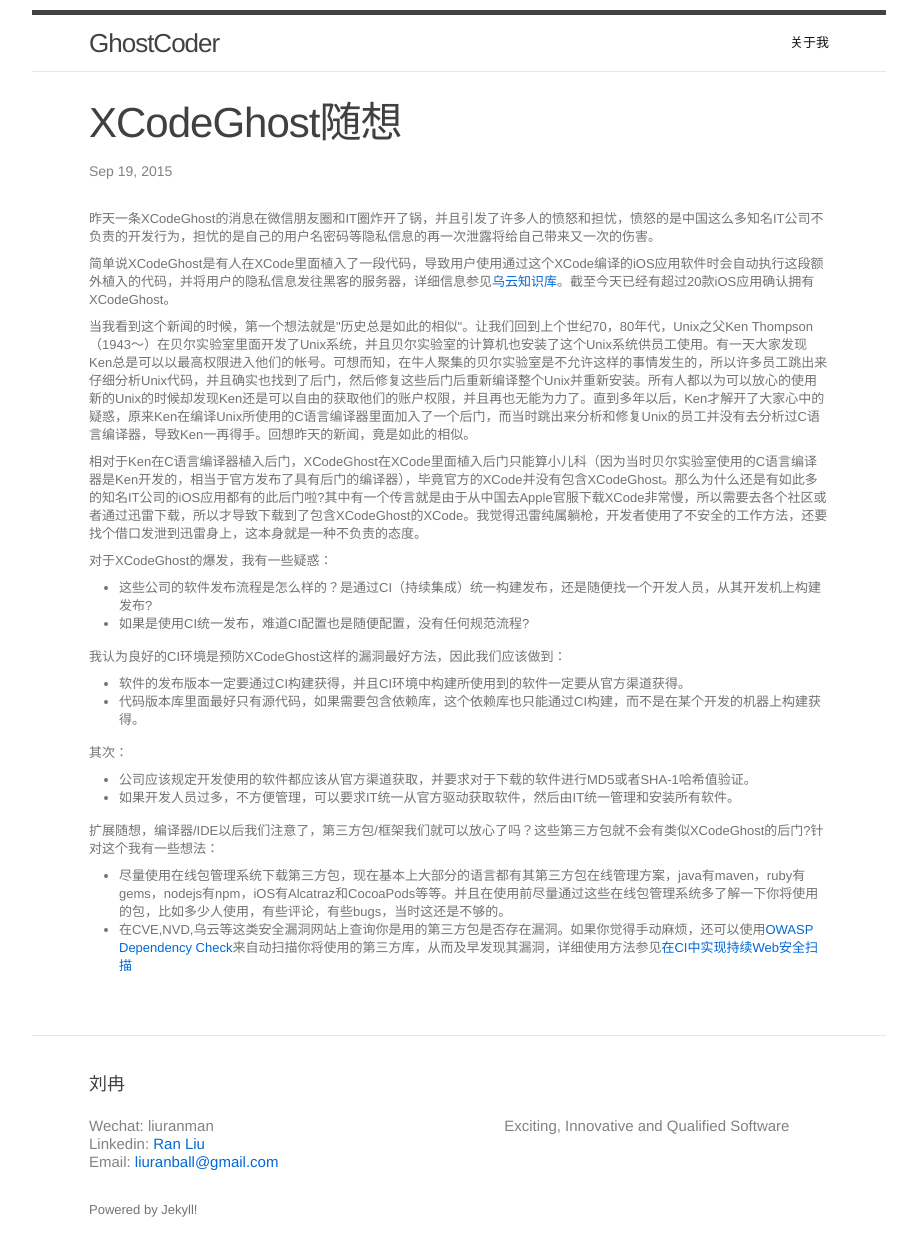
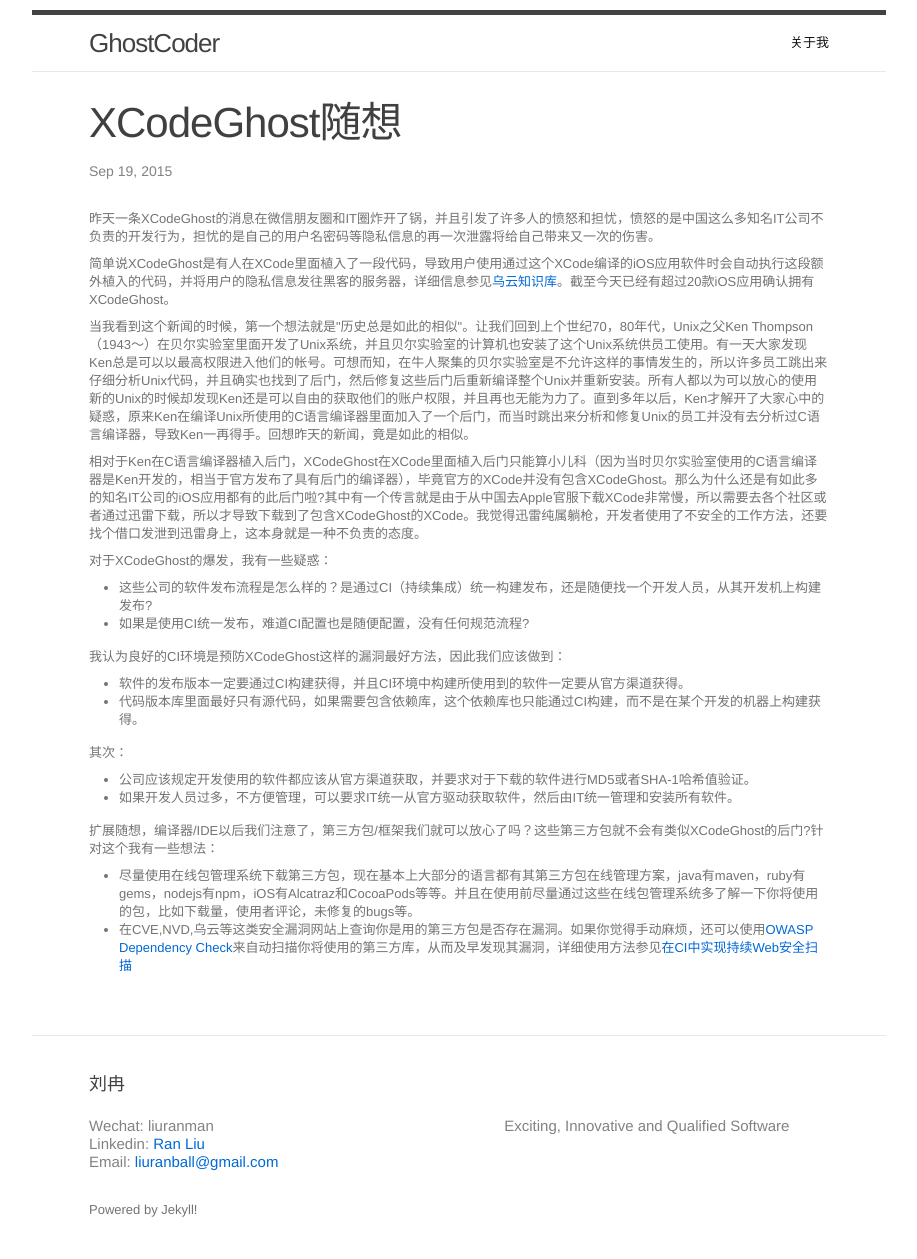
Before and after one commit to TWRanMan/twranman.github.io, a Jekyll site: the page built from _posts/2015-09-19-security-thinking-about-xcodeghost.html, in a window 1280 px wide. Shown: the whole page, without its empty margins (181-1098 px from the left). Built offline with Jekyll 4.4.1, drawn with Linux system fonts in a browser that asks for light colours.

Commit message:
change some text of blog xcodeghost

```diff
--- a/_posts/2015-09-19-security-thinking-about-xcodeghost.html
+++ b/_posts/2015-09-19-security-thinking-about-xcodeghost.html
@@ -197,7 +197,7 @@
 <p>扩展随想，编译器/IDE以后我们注意了，第三方包/框架我们就可以放心了吗？这些第三方包就不会有类似XCodeGhost的后门?针对这个我有一些想法：</p>
 
 <ul>
-<li>尽量使用在线包管理系统下载第三方包，现在基本上大部分的语言都有其第三方包在线管理方案，java有maven，ruby有gems，nodejs有npm，iOS有Alcatraz和CocoaPods等等。并且在使用前尽量通过这些在线包管理系统多了解一下你将使用的包，比如多少人使用，有些评论，有些bugs，当时这还是不够的。</li>
+<li>尽量使用在线包管理系统下载第三方包，现在基本上大部分的语言都有其第三方包在线管理方案，java有maven，ruby有gems，nodejs有npm，iOS有Alcatraz和CocoaPods等等。并且在使用前尽量通过这些在线包管理系统多了解一下你将使用的包，比如下载量，使用者评论，未修复的bugs等。</li>
 <li>在CVE,NVD,乌云等这类安全漏洞网站上查询你是用的第三方包是否存在漏洞。如果你觉得手动麻烦，还可以使用<a href="https://www.owasp.org/index.php/OWASP_Dependency_Check">OWASP Dependency Check</a>来自动扫描你将使用的第三方库，从而及早发现其漏洞，详细使用方法参见<a href="http://www.infoq.com/cn/articles/WebScan-CI">在CI中实现持续Web安全扫描</a></li>
 </ul>
 
```
